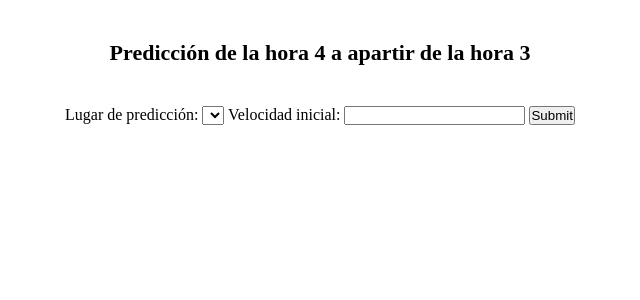
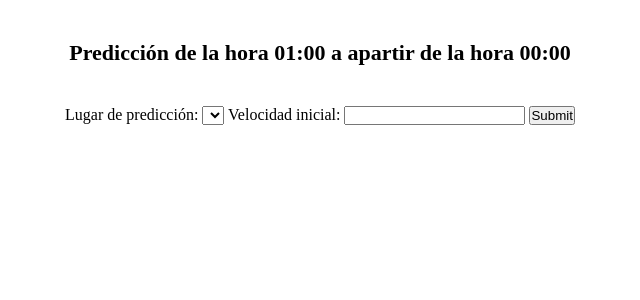
Before and after one commit to CUBILLOSCRISTIAN/DashBoadMDDFinal, a Django app: page /prediccion in a window 1280 px wide. Shown: the part 90-390 px from the top of the page, without its empty margins (320-960 px from the left). Run offline with Django 4.2, Linux system fonts and the light colour scheme; lists and menus that the app fills with data are empty; parts of the project's set-up code (start-up, migrations or seed data) failed here and were passed over.

Commit message:
Cambiando label

```diff
--- a/service/templates/service/forescating.html
+++ b/service/templates/service/forescating.html
@@ -22,7 +22,7 @@
     </header>
     <article>
         <div class="title">
-            Predicción de la hora 4 a apartir de la hora 3
+            Predicción de la hora 01:00 a apartir de la hora 00:00
         </div>
         <form action="{% url 'service:forescating' %}" method="post">
             {% csrf_token %}
--- a/service/views.py
+++ b/service/views.py
@@ -197,7 +197,7 @@ class ForescatingView(FormView):
             solution = model._Booster.predict(array(entrada).reshape(1,-1))[0]
         kwargs.update({
             'form': form,
-            'solution': f'Para una latitud {entrada[0][0]} y longitud {entrada[0][1]} prededimos una velocidad de {solution} m/s' if solution else ''
+            'solution': f'Para una latitud {entrada[0][0]} y longitud {entrada[0][1]} predecimos una velocidad de {solution} m/s' if solution else ''
         })
         return super().get_context_data(**kwargs)
 
```
